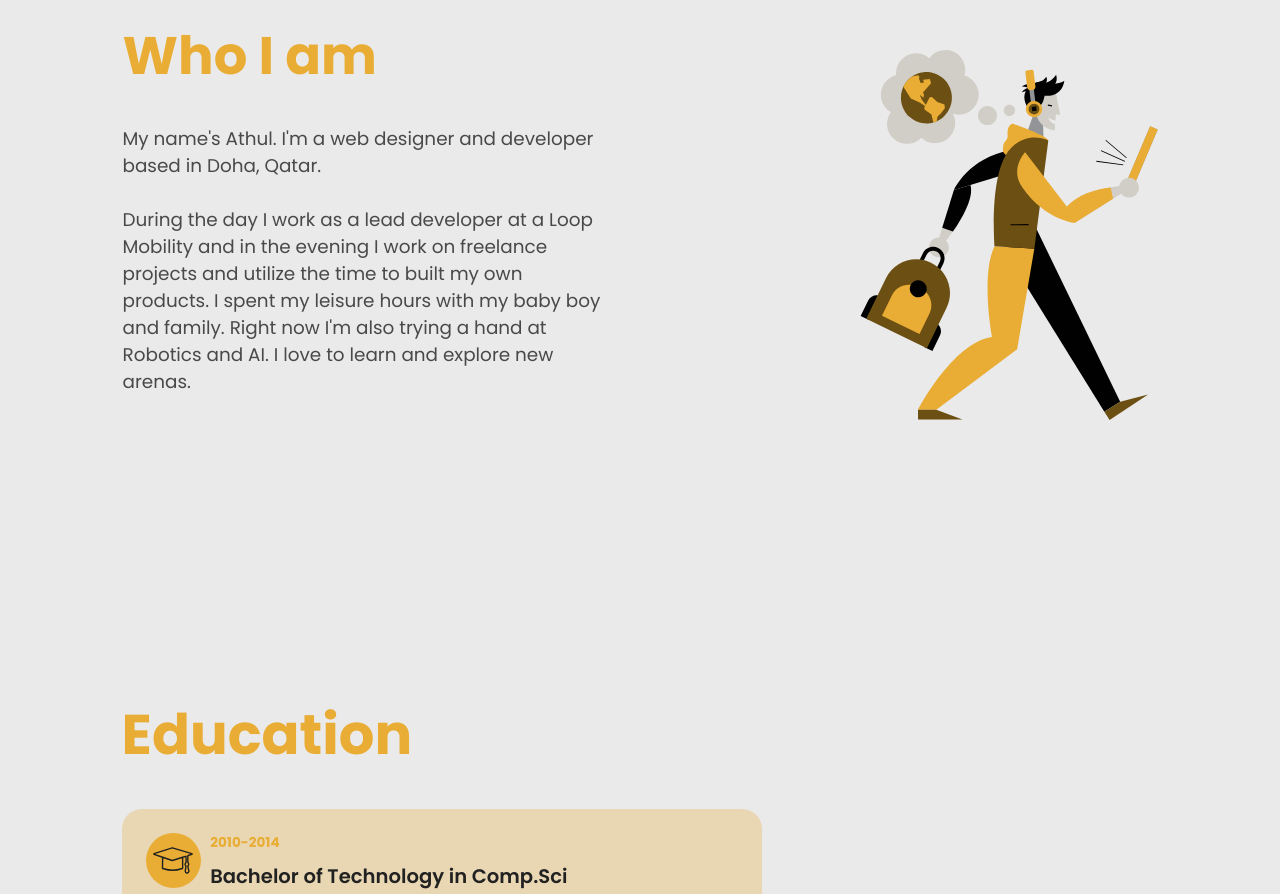
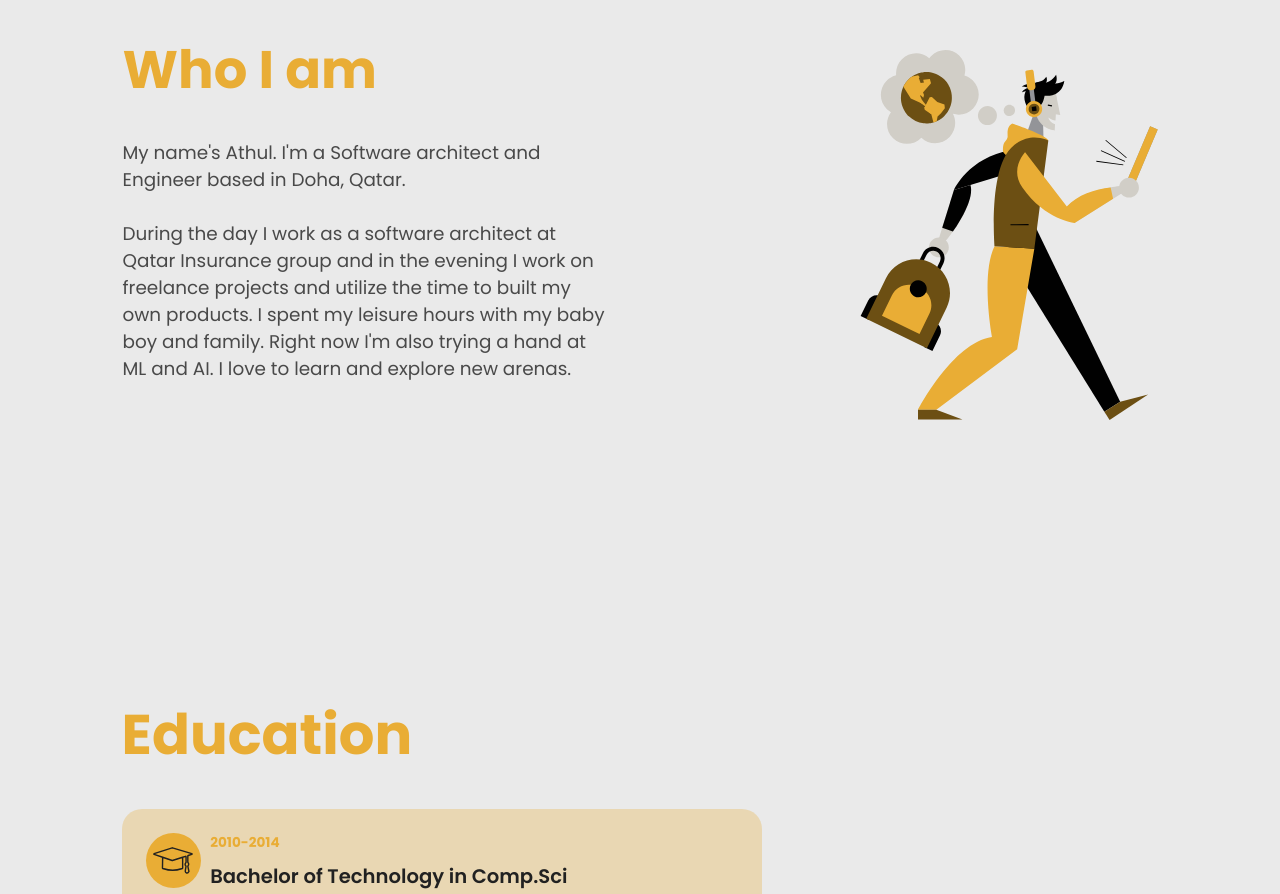
Before and after one commit to athuls1992/MyPortfolio, a React (Create React App) app: page / in a window 1280 px wide. Shown: the part 940-1834 px from the top of the page. Built offline with nearby package versions, Linux system fonts and the light colour scheme; a web font is replaced by a local one.

Commit message:
Update aboutData.js
ABOUT

```diff
--- a/src/data/aboutData.js
+++ b/src/data/aboutData.js
@@ -1,6 +1,6 @@
 export const aboutData = {
     title: "Who I am",
-    description1: "My name's Athul. I'm a web designer and developer based in Doha, Qatar.",
-    description2: "During the day I work as a lead developer at a Loop Mobility and in the evening I  work on freelance projects and utilize the time to built my own products. I spent my leisure hours with my baby boy and family. Right now I'm also trying a hand at Robotics and AI. I love to learn and explore new arenas.",
+    description1: "My name's Athul. I'm a Software architect and Engineer based in Doha, Qatar.",
+    description2: "During the day I work as a software architect at Qatar Insurance group and in the evening I  work on freelance projects and utilize the time to built my own products. I spent my leisure hours with my baby boy and family. Right now I'm also trying a hand at ML and AI. I love to learn and explore new arenas.",
     image: 1
 }
```
